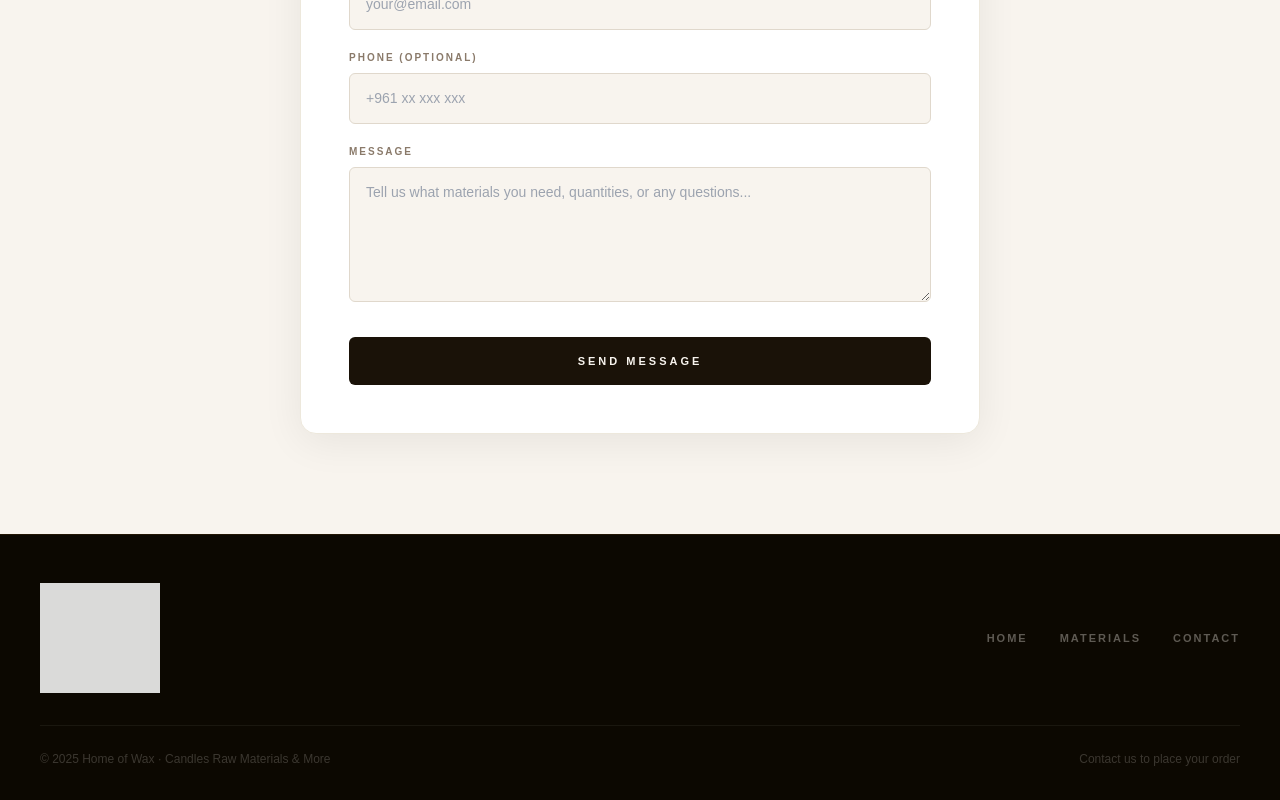
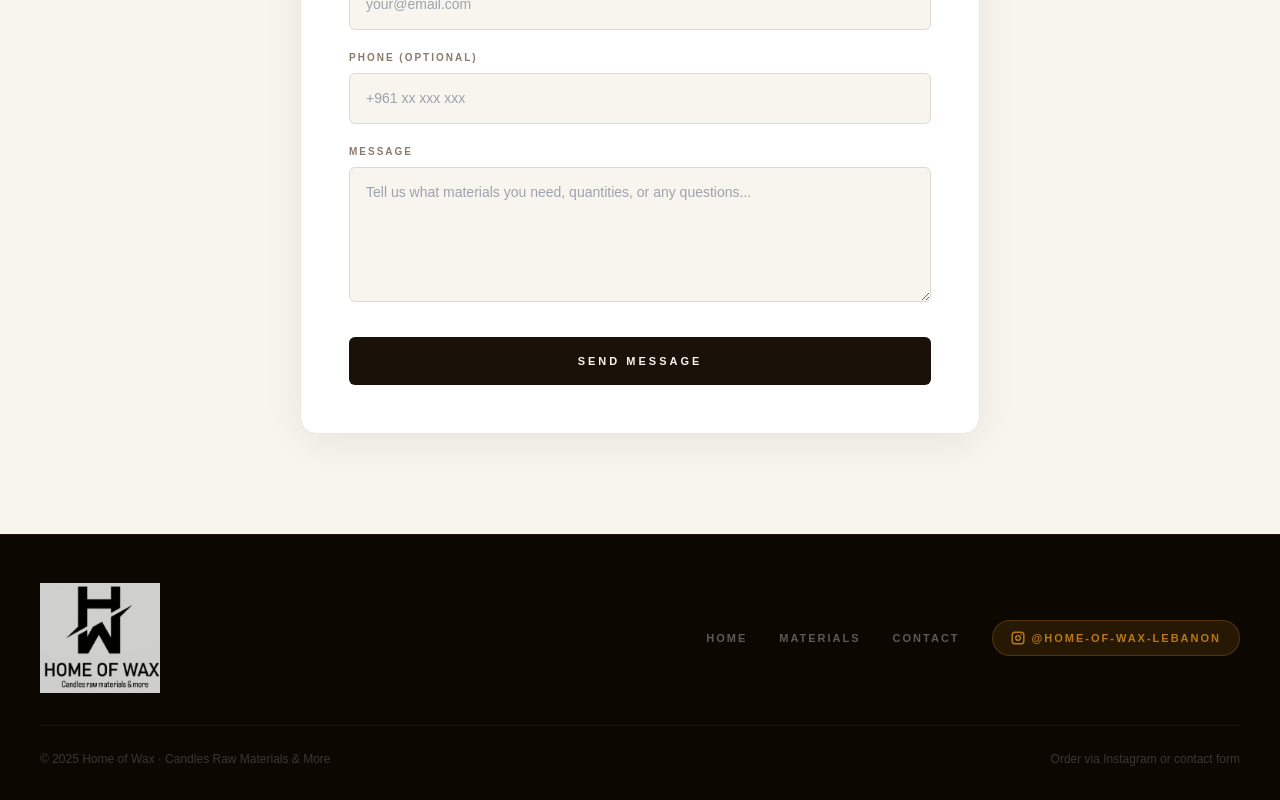
Before and after one commit to mariamnader-1/home-of-wax, a Next.js app: page / in a window 1280 px wide. Shown: the part 3609-4409 px from the top of the page. Built offline with nearby package versions, Linux system fonts and the light colour scheme; no server answers.

Commit message:
Update Footer.tsx

```diff
--- a/src/components/Footer.tsx
+++ b/src/components/Footer.tsx
@@ -7,8 +7,8 @@ export default function Footer() {
     <footer style={{ background:'#0C0801', padding:'48px 32px 32px', borderTop:'1px solid rgba(184,120,26,0.12)' }}>
       <div style={{ maxWidth:1200, margin:'0 auto' }}>
         <div style={{ display:'flex', justifyContent:'space-between', alignItems:'center', flexWrap:'wrap', gap:24, marginBottom:32 }}>
-          <Image src="/logo.png" alt="Home of Wax" width={120} height={50} style={{ objectFit:'contain', filter:'brightness(0) invert(1)', opacity:0.85 }} />
-          <div style={{ display:'flex', gap:32 }}>
+          <Image src="/logo.png" alt="Home of Wax" width={120} height={50} style={{ objectFit:'contain', opacity:0.85 }} />
+          <div style={{ display:'flex', gap:32, alignItems:'center', flexWrap:'wrap' }}>
             {[['home','Home'],['products','Materials'],['contact','Contact']].map(([id,label]) => (
               <button key={id} onClick={()=>scrollTo(id)} style={{ background:'none', border:'none', fontSize:11, letterSpacing:2, textTransform:'uppercase', color:'rgba(248,244,238,0.35)', cursor:'pointer', fontWeight:600, fontFamily:"'DM Sans',sans-serif", transition:'color 0.2s' }}
                 onMouseEnter={e=>(e.currentTarget.style.color='#B8781A')}
@@ -16,11 +16,20 @@ export default function Footer() {
                 {label}
               </button>
             ))}
+            <a href="https://www.instagram.com/home-of-wax-lebanon" target="_blank" rel="noopener noreferrer"
+              style={{ display:'inline-flex', alignItems:'center', gap:7, padding:'9px 18px', background:'rgba(184,120,26,0.15)', border:'1px solid rgba(184,120,26,0.3)', borderRadius:100, color:'#B8781A', textDecoration:'none', fontSize:11, letterSpacing:2, textTransform:'uppercase', fontWeight:700, fontFamily:"'DM Sans',sans-serif", transition:'all 0.25s' }}
+              onMouseEnter={e=>{ e.currentTarget.style.background='#B8781A'; e.currentTarget.style.color='#fff'; }}
+              onMouseLeave={e=>{ e.currentTarget.style.background='rgba(184,120,26,0.15)'; e.currentTarget.style.color='#B8781A'; }}>
+              <svg width="14" height="14" viewBox="0 0 24 24" fill="none" stroke="currentColor" strokeWidth="2.5" strokeLinecap="round" strokeLinejoin="round">
+                <rect x="2" y="2" width="20" height="20" rx="5" ry="5"/><path d="M16 11.37A4 4 0 1 1 12.63 8 4 4 0 0 1 16 11.37z"/><line x1="17.5" y1="6.5" x2="17.51" y2="6.5"/>
+              </svg>
+              @home-of-wax-lebanon
+            </a>
           </div>
         </div>
         <div style={{ borderTop:'1px solid rgba(248,244,238,0.06)', paddingTop:24, display:'flex', justifyContent:'space-between', flexWrap:'wrap', gap:12 }}>
           <span style={{ color:'rgba(248,244,238,0.2)', fontSize:12, fontFamily:"'DM Sans',sans-serif" }}>© 2025 Home of Wax · Candles Raw Materials & More</span>
-          <span style={{ color:'rgba(248,244,238,0.2)', fontSize:12, fontFamily:"'DM Sans',sans-serif" }}>Contact us to place your order</span>
+          <span style={{ color:'rgba(248,244,238,0.2)', fontSize:12, fontFamily:"'DM Sans',sans-serif" }}>Order via Instagram or contact form</span>
         </div>
       </div>
     </footer>
```
